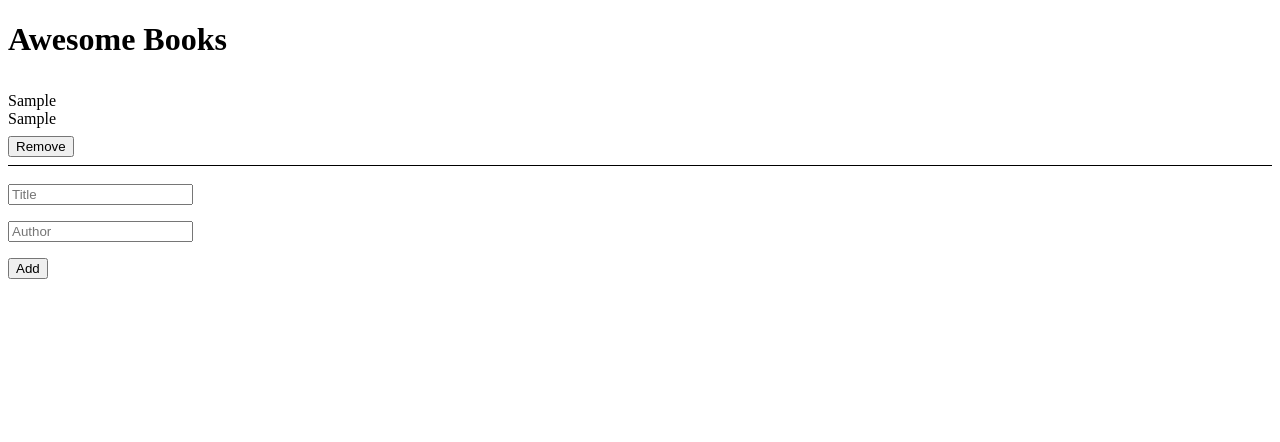
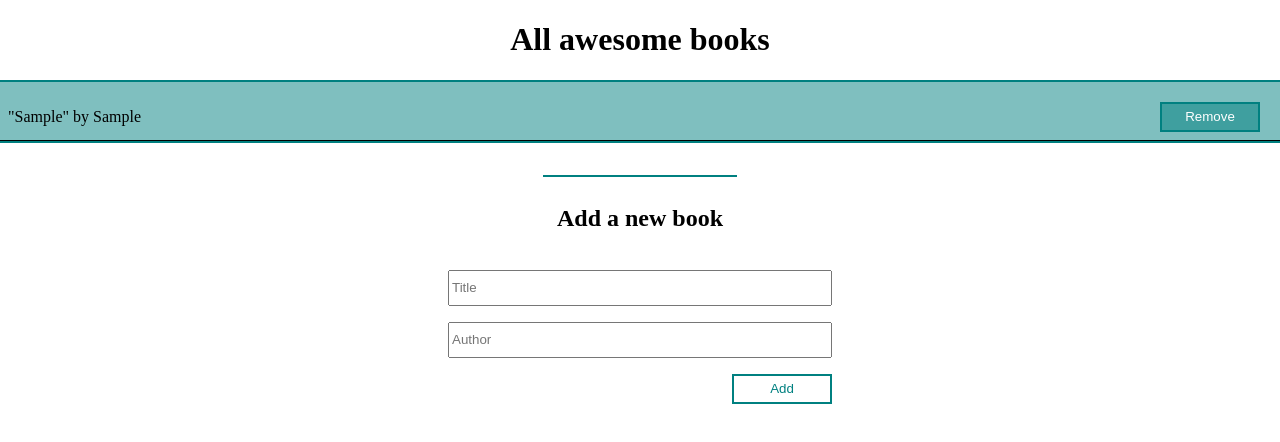
Before and after one commit to Paulinelali/awesome-book, a plain HTML site: page index.html in a window 1280 px wide. Both pictures are taken after typing "Sample", "Sample" into the empty fields and a click on the button "Add". Drawn offline with Linux system fonts and the light colour scheme.

Commit message:
Update style and layout to match wireframe

```diff
--- a/index.html
+++ b/index.html
@@ -8,10 +8,13 @@
   <link rel="stylesheet" href="style.css">
 </head>
 <body>
-  <h1>Awesome Books</h1>
+  <h1>All awesome books</h1>
   <section class="books">
 
   </section>
+  <hr>
+
+  <h2>Add a new book</h2>
   <form class="add-book-form">
     <input type="text" placeholder="Title" id="title" required>
     <input type="text" placeholder="Author" id="author" required>
--- a/script.js
+++ b/script.js
@@ -15,7 +15,7 @@ function removeBook(book) {
   booklist.splice(x, 1);
   localStorage.setItem('booklist', JSON.stringify(booklist));
 }
-
+let teal = true;
 function appendToDOM(title, author) {
   const bookObj = {
     title,
@@ -25,8 +25,7 @@ function appendToDOM(title, author) {
   const book = document.createElement('div');
   book.classList.add('book');
   book.innerHTML = `
-    <p>${bookObj.title}</p>
-    <p>${bookObj.author}</p>
+    <p>"${bookObj.title}" by ${bookObj.author}</p>
     `;
 
   const removeBtn = document.createElement('button');
@@ -37,6 +36,15 @@ function appendToDOM(title, author) {
     removeBook(bookObj);
     localStorage.setItem('booklist', JSON.stringify(booklist));
   });
+
+  if (teal) {
+    book.classList.add('teal');
+    removeBtn.classList.add('teal-btn');
+    teal = false;
+  } else {
+    teal = true;
+  };
+
   book.appendChild(removeBtn);
   books.appendChild(book);
 }
--- a/style.css
+++ b/style.css
@@ -1,26 +1,95 @@
+body {
+  margin: 0;
+  padding: 0;
+  display: flex;
+  flex-direction: column;
+  align-items: center;
+
+}
+
+hr {
+  width: 15%;
+  border: 1px solid teal;
+  margin-top: 32px;
+}
+
 form {
   display: flex;
   flex-direction: column;
   align-items: flex-start;
   margin-top: 10px;
+  width: 30%;
 }
 
 form * {
   margin-block: 8px;
 }
 
+input {
+  width: 98%;
+  height: 30px;
+}
+
+.add-book {
+  align-self: flex-end;
+  border: 2px solid teal;
+  background-color: #fff;
+  color: teal;
+  height: 30px;
+  width: 100px;
+}
+
+.add-book:hover {
+  background-color: teal;
+  color: #fff;
+}
+
 p {
   margin: 0;
 }
 
+.books {
+  border: 2px solid teal;
+  width: 100%;
+}
+
+.teal {
+  background-color: rgba(0, 128, 128, 0.5);
+}
+
 .book {
   display: flex;
-  flex-direction: column;
-  align-items: flex-start;
+  align-items: center;
   border-bottom: 1px solid;
   padding-top: 12px;
 }
 
+.book p {
+  width: 90%;
+  margin-left: 8px;
+}
+
 .remove-btn {
   margin-block: 8px;
+  justify-self: center;
+  height: 30px;
+  width: 100px;
+  margin-right: 16px;
+  background-color: #fff;
+  border: 2px solid teal;
 }
+
+.remove-btn:hover {
+  background-color: teal;
+  color: #fff;
+}
+
+.teal-btn {
+  background-color: rgba(0, 128, 128, 0.5);
+  color: #fff;
+}
+
+.teal-btn:hover {
+  background-color: #fff;
+  color: teal;
+}
```
